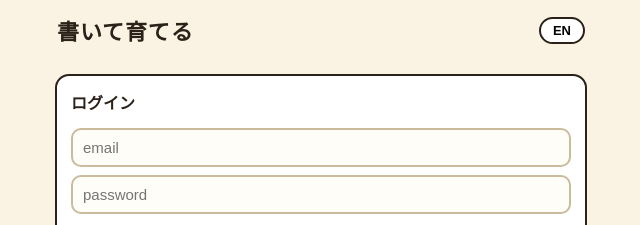
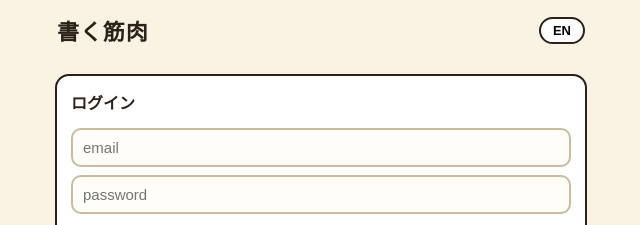
Before and after one commit to libteck2-maker/kaite-sodateru, a plain HTML site: page index.html in a window 1280 px wide. Shown: the top 225 px of the page, 319-959 px from the left. Drawn offline with nearby package versions, Linux system fonts and the light colour scheme.

Commit message:
Add files via upload

```diff
--- a/config.js
+++ b/config.js
@@ -1,7 +1,7 @@
-// 「書いて育てる」製品版 v1 設定
+// 「書く筋肉」製品版 v1 設定
 // Supabaseを使う場合は下の2つを自分のプロジェクトの値にする。空のままだとデモモード（この端末のlocalStorage）で動く。
 window.KK_CONFIG = {
-  APP_NAME: "書いて育てる",
+  APP_NAME: "書く筋肉",
   SUPABASE_URL: "https://tftdiytonolvqrygmghm.supabase.co",
   SUPABASE_ANON_KEY: "eyJhbGciOiJIUzI1NiIsInR5cCI6IkpXVCJ9.eyJpc3MiOiJzdXBhYmFzZSIsInJlZiI6InRmdGRpeXRvbm9sdnFyeWdtZ2htIiwicm9sZSI6ImFub24iLCJpYXQiOjE3OTQ2NDI3MTcsImV4cCI6MjExMDIxODcxN30.-dmP1D7iqyclrIwOE38-9FAHzau0nricWI-fj752cdk",
   // 成長パラメータ（アップデートで調整可能。過去月の図鑑は凍結されるので変わらない）
--- a/index.html
+++ b/index.html
@@ -3,7 +3,7 @@
 <head>
 <meta charset="UTF-8">
 <meta name="viewport" content="width=device-width, initial-scale=1, viewport-fit=cover">
-<title>書いて育てる</title>
+<title>書く筋肉</title>
 <link rel="manifest" href="manifest.webmanifest">
 <link rel="icon" href="icon-192.png">
 <link rel="apple-touch-icon" href="icon-192.png">
@@ -14,7 +14,7 @@
 </head>
 <body>
 <header>
-  <div class="app-name" id="appName">書いて育てる</div>
+  <div class="app-name" id="appName">書く筋肉</div>
   <div class="header-right">
     <button id="langToggle" class="chip" type="button">EN</button>
     <button id="authButton" class="chip hidden" type="button"></button>
```
Also changed, not shown: manifest.webmanifest, 1 other file.
